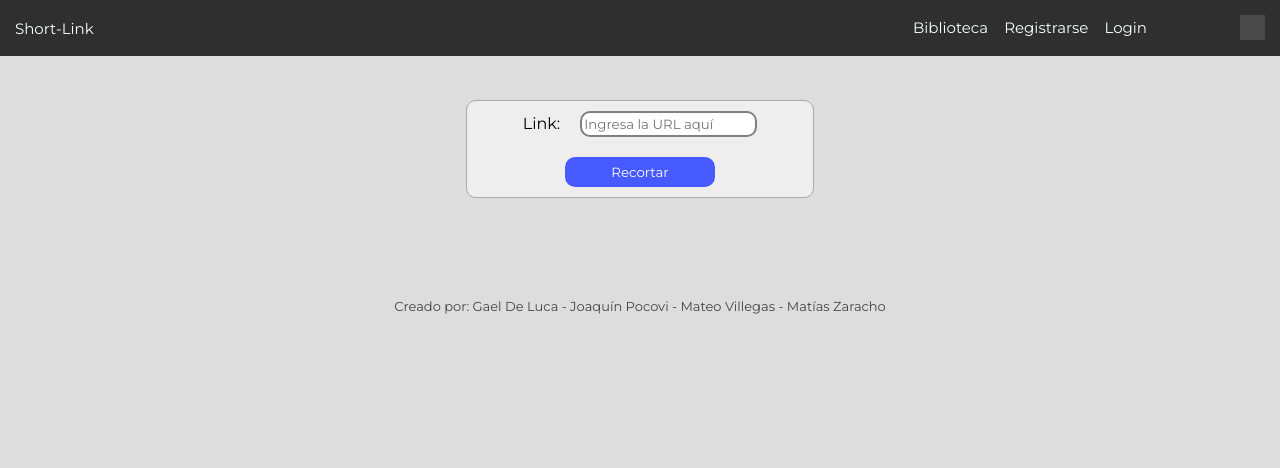
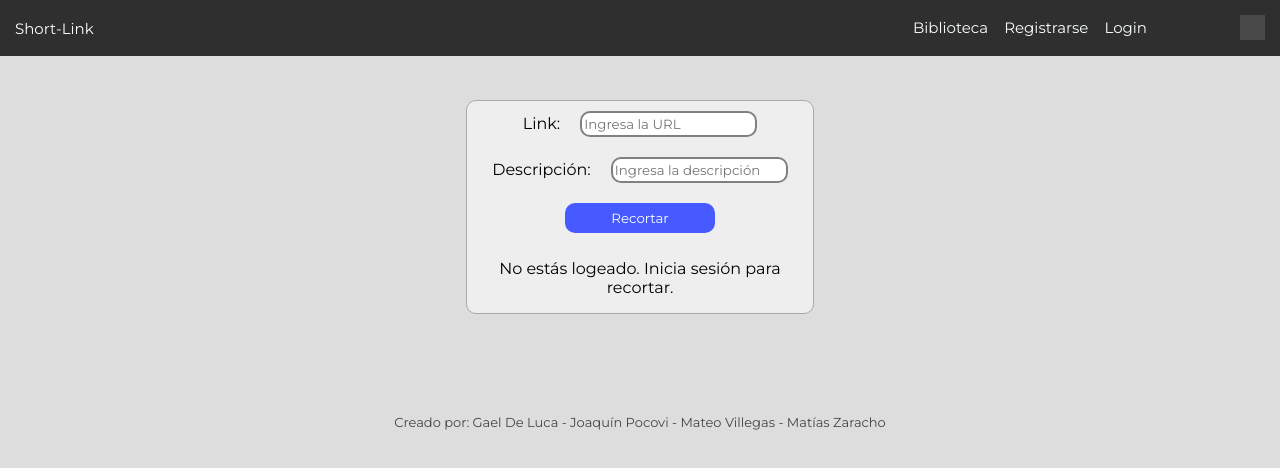
Before and after one commit to GROOTScorer/acortador-url, a React (Create React App) app: page / in a window 1280 px wide. Shown: the top 468 px of the page. Built offline with nearby package versions, Linux system fonts and the light colour scheme; grey boxes are pictures that could not be loaded.

Commit message:
Agrega estado de Login y Descripción

```diff
--- a/src/Main.js
+++ b/src/Main.js
@@ -1,19 +1,25 @@
 import React, { useState } from 'react';
+import { Link } from 'react-router-dom';
 import './Main.css';
 
-function Main() {
-  const [url, setUrl] = useState('');
+function Main(props) {
   const [shortUrl, setShortUrl] = useState('');
+  const [descripcionRecibida, setDescripcionRecibida] = useState('');
 
-  const handleSubmit = async (event) => {
+  async function handleSubmit(event)
+  {
     event.preventDefault();
+    const formData = new FormData(event.target);
+    const url = formData.get('url');
+    const descripcion = formData.get('descripcion');
+
     try {
       const response = await fetch('http://localhost:8000/createshorturl', {
         method: 'POST',
         headers: {
           'Content-Type': 'application/json',
         },
-        body: JSON.stringify({ url }),
+        body: JSON.stringify({ url, descripcion })
       });
 
       if (!response.ok) {
@@ -22,11 +28,19 @@ function Main() {
 
       const data = await response.json();
       setShortUrl(data.shortUrl);
+      setDescripcionRecibida(data.descripcion);
+      event.target.reset();
     } catch (error) {
       console.error('Error al acortar la URL:', error);
     }
   };
 
+  function Copiar()
+  {
+    navigator.clipboard.writeText(shortUrl)
+      .then(() => alert("URL copiada al portapapeles: " + shortUrl))
+      .catch(err => console.error('Error al copiar al portapapeles:', err));
+  };
 
   return (
     <>
@@ -35,24 +49,37 @@ function Main() {
           <form onSubmit={handleSubmit}>
             <label htmlFor="link">Link:</label>
             <input
+              name="url"
               type="text"
-          placeholder="Ingresa la URL aquí"
-          value={url}
-          onChange={(e) => setUrl(e.target.value)}
+              placeholder="Ingresa la URL"
             />
             <br/>
-        <button type="submit">Recortar</button>
+            <label htmlFor="descripcion">Descripción:</label>
+            <input
+              name="descripcion"
+              type="text"
+              placeholder="Ingresa la descripción"
+            />
+            <br/>
+            {props.isLoggedIn ? <button type="submit">Recortar</button>
+            : (
+              <>
+                <Link to='/Login'><button>Recortar</button></Link>
+                <p className='noLog'>No estás logeado. Inicia sesión para recortar.</p>
+              </>
+            )}
           </form>
 
           {shortUrl && (
-        <p>
-          URL Acortada: <a href={shortUrl} target="_blank" rel="noopener noreferrer">{shortUrl}</a>
-        </p>
+            <>
+              <p>URL Acortada: <a href={shortUrl} target="_blank" rel="noopener noreferrer">{shortUrl}</a></p>
+              <button onClick={Copiar}>Copiar URL</button>
+              <p>Descripción: {descripcionRecibida}</p>
+            </>
           )}
         </div>
         <footer>Creado por: Gael De Luca - Joaquín Pocovi - Mateo Villegas - Matías Zaracho</footer>
       </div>
-
     </>
   );
 }
```
Lines whose indentation alone changed are shown as unchanged.
